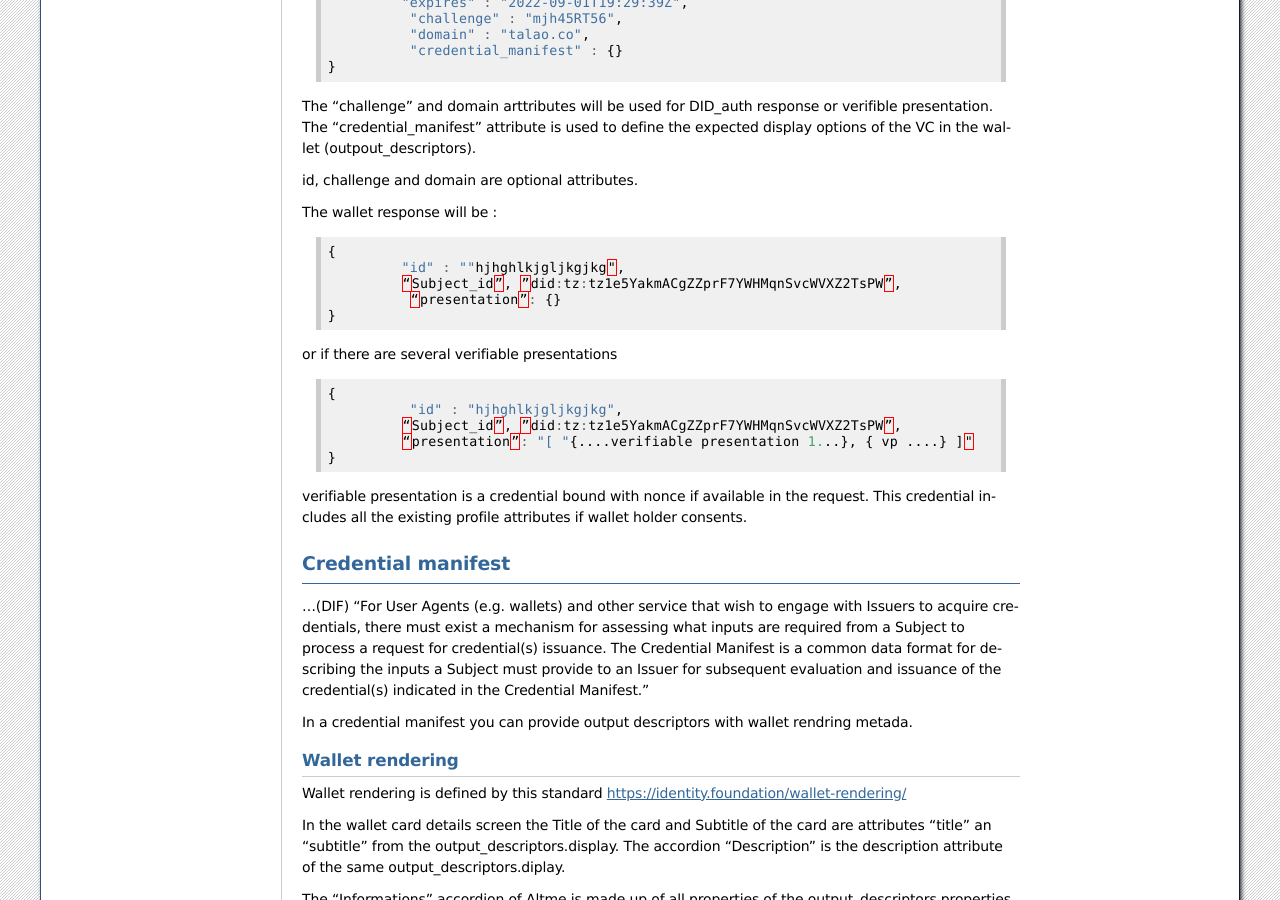
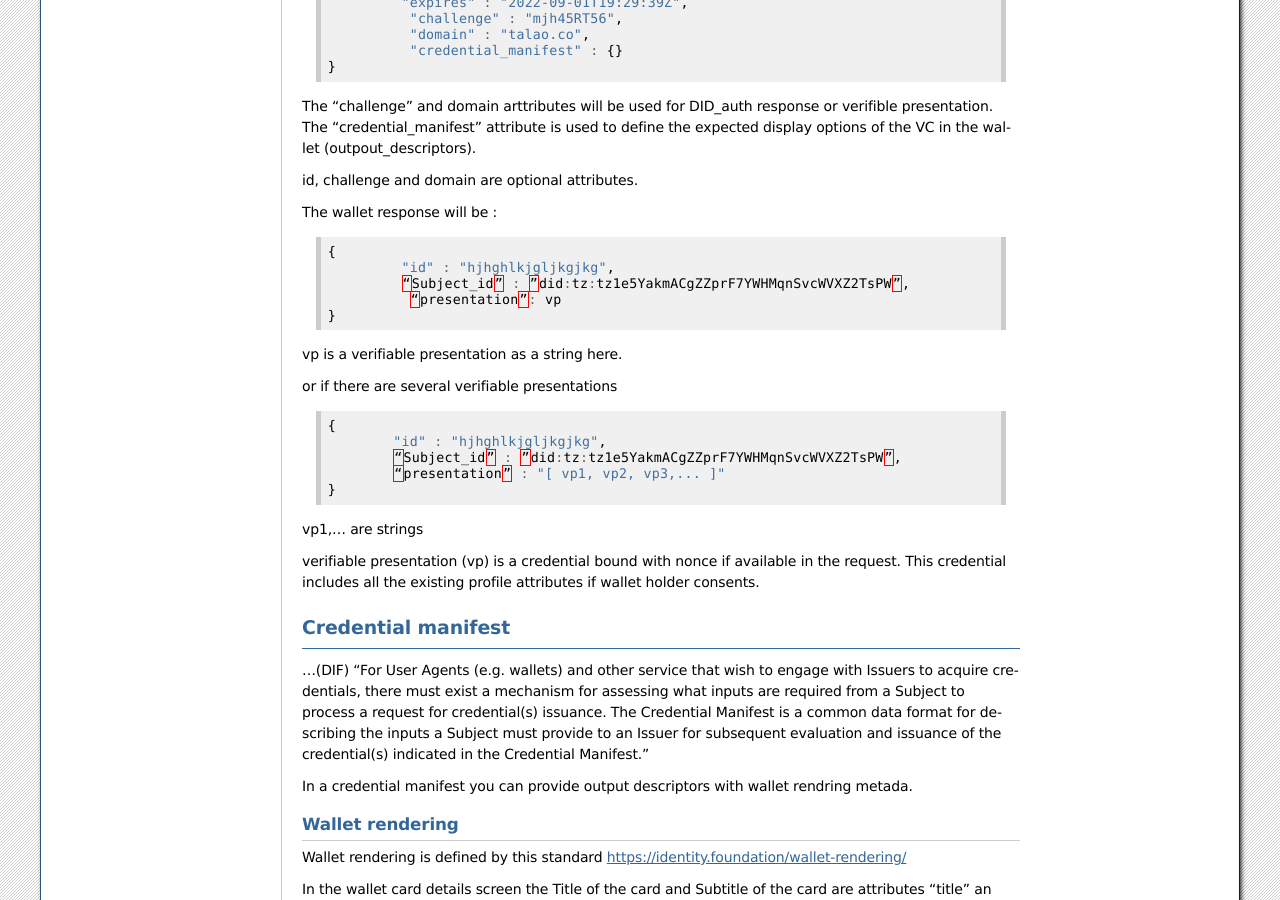
Before and after one commit to TalaoDAO/sandbox-doc, a Sphinx documentation site: the page built from docs/source/altme.rst, in a window 1280 px wide and 900 px high, scrolled down 2648 px. Built offline with Sphinx 7.4.7, drawn with Linux system fonts in a browser that asks for light colours.

```diff
--- a/docs/source/altme.rst
+++ b/docs/source/altme.rst
@@ -87,24 +87,26 @@ The wallet response will be :
 .. code-block:: javascript
 
   {
-           "id" : ""hjhghlkjgljkgjkg",
-           “Subject_id”, ”did:tz:tz1e5YakmACgZZprF7YWHMqnSvcWVXZ2TsPW”,
-            “presentation”: {}
+           "id" : "hjhghlkjgljkgjkg",
+           “Subject_id” : ”did:tz:tz1e5YakmACgZZprF7YWHMqnSvcWVXZ2TsPW”,
+            “presentation”: vp
   }
 
+vp is a verifiable presentation as a string here.
 
 or if there are several verifiable presentations
 
 .. code-block:: javascript
 
   {
-            "id" : "hjhghlkjgljkgjkg",
-           “Subject_id”, ”did:tz:tz1e5YakmACgZZprF7YWHMqnSvcWVXZ2TsPW”,
-           “presentation”: "[ "{....verifiable presentation 1...}, { vp ....} ]"
+          "id" : "hjhghlkjgljkgjkg",
+          “Subject_id” : ”did:tz:tz1e5YakmACgZZprF7YWHMqnSvcWVXZ2TsPW”,
+          “presentation” : "[ vp1, vp2, vp3,... ]"
   }
 
+vp1,... are strings
 
-verifiable presentation is a credential bound with nonce if available in the request. This credential includes all the existing profile attributes if wallet holder consents.
+verifiable presentation (vp) is a credential bound with nonce if available in the request. This credential includes all the existing profile attributes if wallet holder consents.
 
 Credential manifest
 -------------------
```
Also changed, not shown: docs/source/code_beacon.rst (+23 -11 lines), 1 other file.
